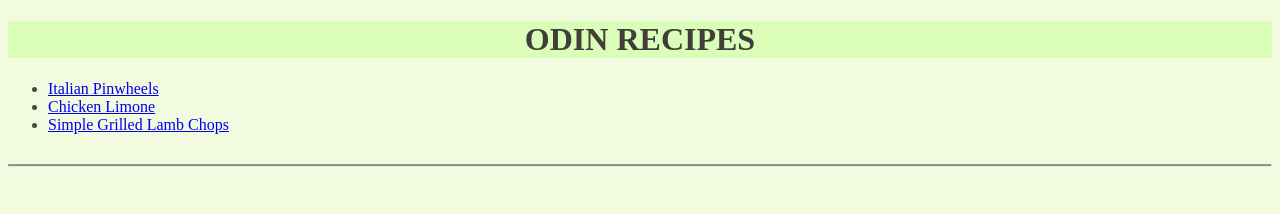
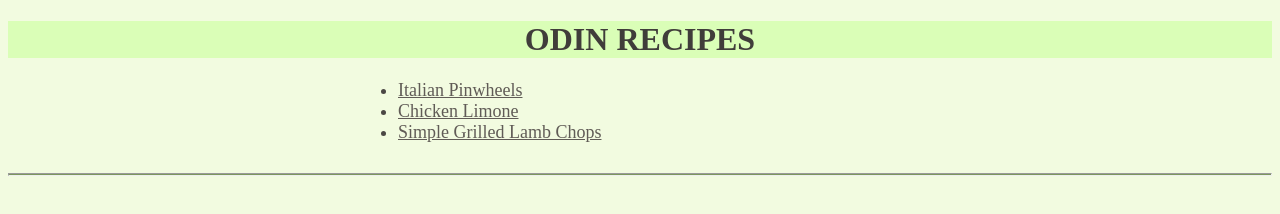
Before and after one commit to pyrororoo/odin-recipes, a plain HTML site: page index.html in a window 1280 px wide. Drawn offline with Linux system fonts and the light colour scheme.

Commit message:
Home page: removed div + simplified classes
>I learned about margins lmao

```diff
--- a/style.css
+++ b/style.css
@@ -33,18 +33,17 @@ hr {
     text-align: center;
 }
 
-div.menu {
+.menu-list {
     font-size: large;
-    padding-left: 350px;
+    margin-left: 350px;
 }
 
-.menu.list a {
+.menu-list a {
     color: #605B56;
 }
 
 
 /* recipe pages */
-
 .dish-image {
     height: auto;
     width: 400px;
```
